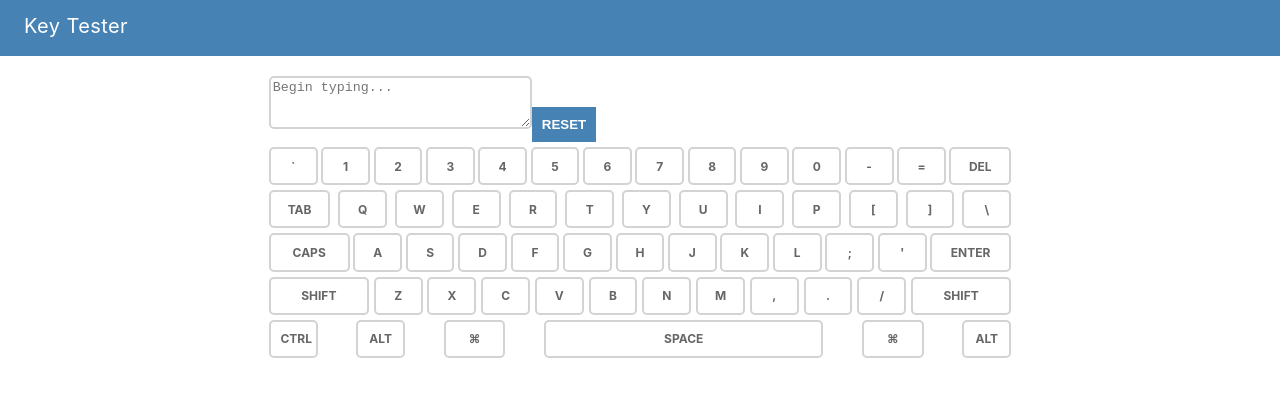
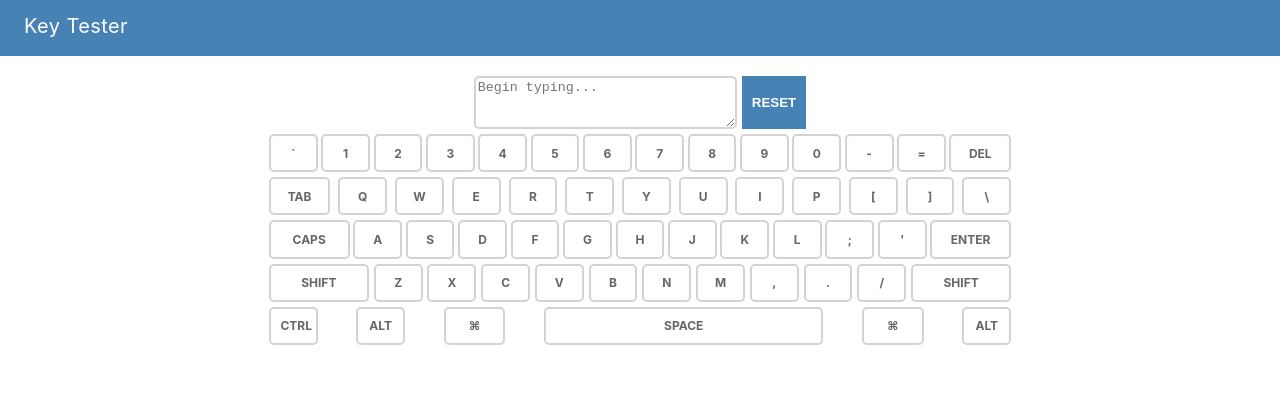
Before and after one commit to filoxo/key-tester, a Vue app: page / in a window 1280 px wide. Shown: the top 396 px of the page. Built offline with nearby package versions, Linux system fonts and the light colour scheme.

Commit message:
Improve testarea-to-button alignment and spacing

```diff
--- a/src/App.vue
+++ b/src/App.vue
@@ -4,7 +4,7 @@
       <span>Key Tester</span>
     </header>
     <main>
-      <div>
+      <div class="action">
         <Testarea />
         <button type="button" @click="$store.commit('reset')" >Reset</button>
       </div>
@@ -71,6 +71,11 @@ header span {
   box-sizing: border-box;
   padding-top: 16px;
 }
+.action {
+  display: flex;
+  align-items: stretch;
+  justify-content: center;
+}
 .row {
   display: flex;
   justify-content: space-between;
--- a/src/components/Testarea.vue
+++ b/src/components/Testarea.vue
@@ -21,5 +21,6 @@ export default {
 .testarea {
   border: 2px solid lightgrey;
   border-radius: 5px;
+  margin-right: 5px;
 }
 </style>
```
